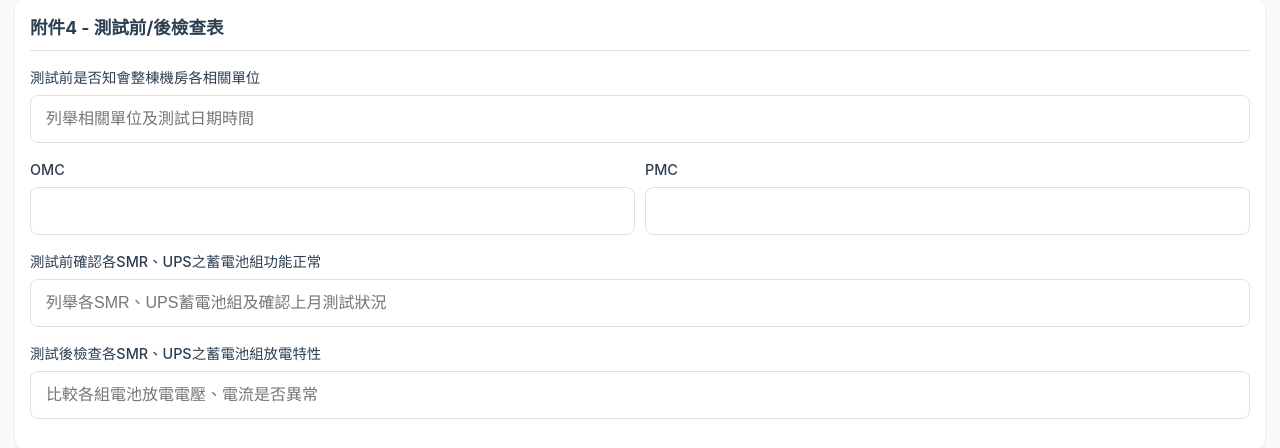
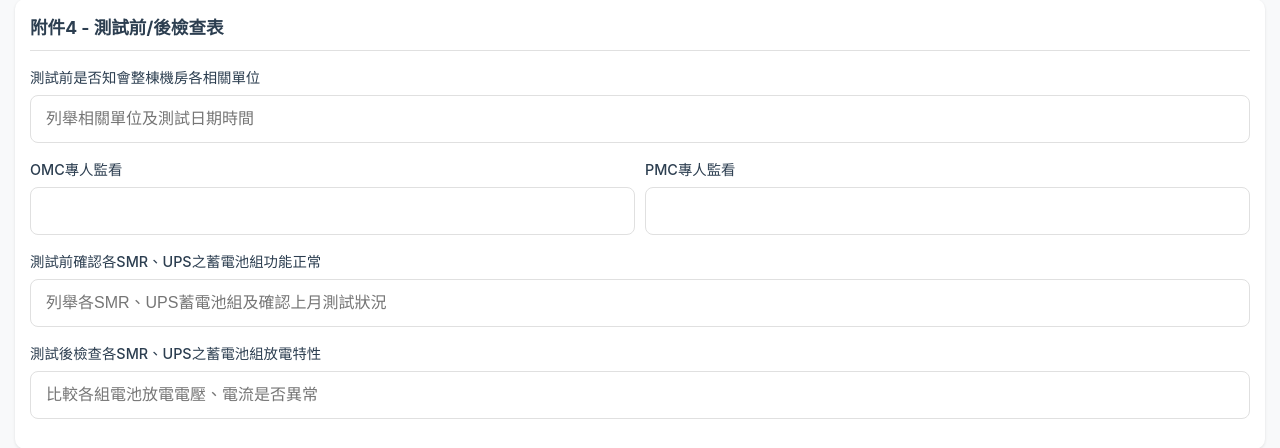
Before and after one commit to gestaboo/GEN, a Flask app: page / in a window 1280 px wide. Shown: the part 5974-6422 px from the top of the page. Run offline with Flask 3, Linux system fonts and the light colour scheme.

Commit message:
Update form.html

```diff
--- a/templates/form.html
+++ b/templates/form.html
@@ -627,8 +627,6 @@
           </div>
         </div>
       </div>
-    </form>
-  </div>
 	  <div class="form-section">
   <h2>附件4 - 測試前/後檢查表</h2>
 
@@ -639,13 +637,13 @@
 
   <div class="form-row">
     <div class="form-group">
-            <label for="omc">OMC</label>
-            <input type="text" id="omc" name="omc">
+      <label for="omc_attachment">OMC專人監看</label>
+      <input type="text" id="omc_attachment" name="omc_attachment">
     </div>
 
     <div class="form-group">
-            <label for="pmc">PMC</label>
-            <input type="text" id="pmc" name="pmc">
+      <label for="pmc_attachment">PMC專人監看</label>
+      <input type="text" id="pmc_attachment" name="pmc_attachment">
     </div>
   </div>
 
@@ -659,6 +657,9 @@
     <input type="text" id="check_after_battery_discharge" name="check_after_battery_discharge" placeholder="比較各組電池放電電壓、電流是否異常">
   </div>
 </div>
+    </form>
+  </div>
+
   <button type="submit" class="btn-submit">✓ 產生測試報告</button>
 
   <script>
```
Lines whose indentation alone changed are shown as unchanged.
